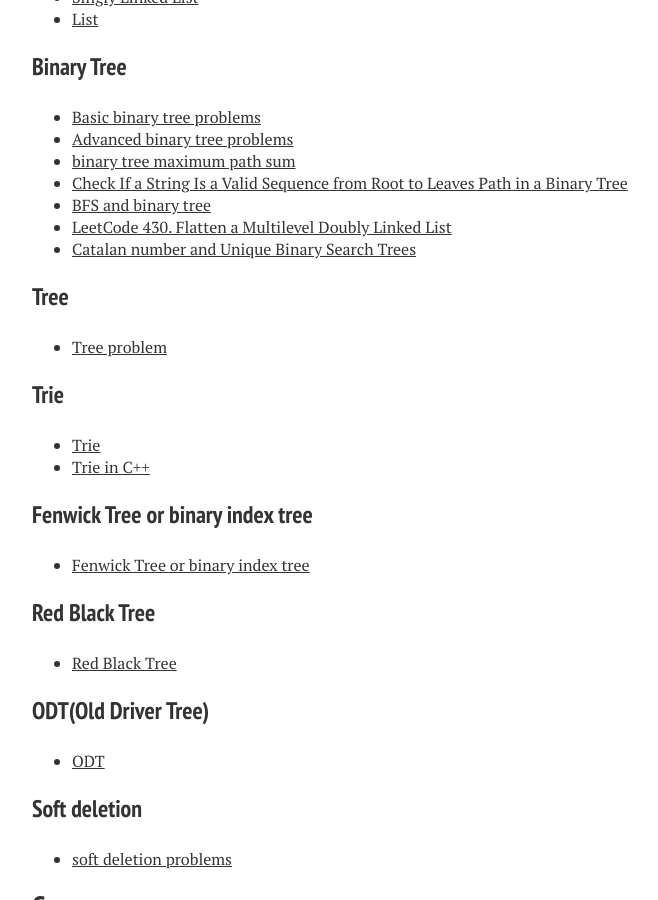
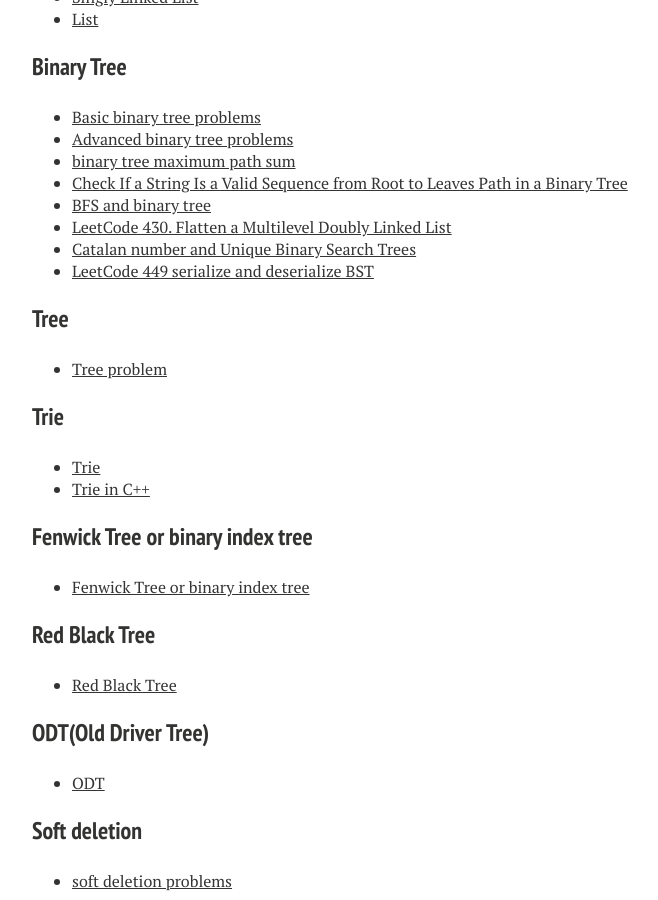
Before and after one commit to xiaokeshen/xiaokeshen.github.io, a Jekyll site: the page built from blog/index.md, in a window 1280 px wide and 900 px high, scrolled down 8109 px. Shown: the whole window, without its empty margins (288-946 px from the left). Built offline with Jekyll 4.4.1, drawn with Linux system fonts in a browser that asks for light colours; nearby versions of some CDN libraries.

Commit message:
Add the BST problem

```diff
--- a/blog/index.md
+++ b/blog/index.md
@@ -278,6 +278,7 @@
 - [BFS and binary tree](https://medium.com/@jim.morris.shen/bfs-and-binary-tree-ca67179a4921?source=friends_link&sk=1017218c16513c6b8d8b4deba188820f)
 - [LeetCode 430. Flatten a Multilevel Doubly Linked List](https://medium.com/@jim.morris.shen/leetcode-430-flatten-a-multilevel-doubly-linked-list-e09c71f965aa?source=friends_link&sk=4fbe612b8ee06332deebdebded8b8735)
 - [Catalan number and Unique Binary Search Trees](https://medium.com/@jim.morris.shen/catalan-number-and-unique-binary-search-trees-82a9d27d534c?source=friends_link&sk=3af4f4d588af05f96ef4368fcc2aa1d0)
+- [LeetCode 449 serialize and deserialize BST](https://medium.com/@jim.morris.shen/lc-449-serialize-and-deserialize-bst-92f79bd55a0c)
 
 ### Tree
 - [Tree problem](https://medium.com/@jim.morris.shen/tree-problem-54cc95adf0e8?sk=80c116c4ad164a3ff07bbe098509f857)
```
